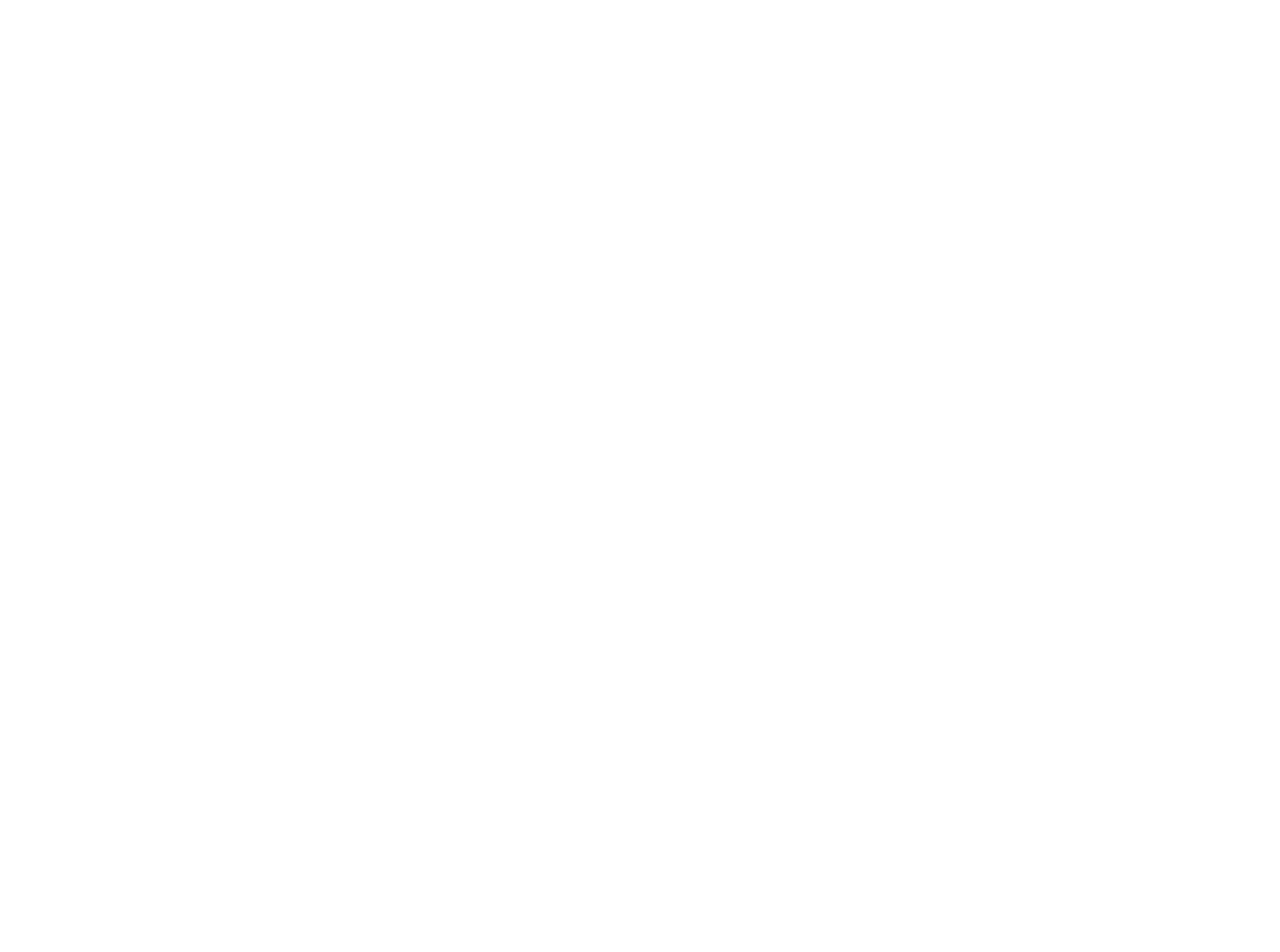
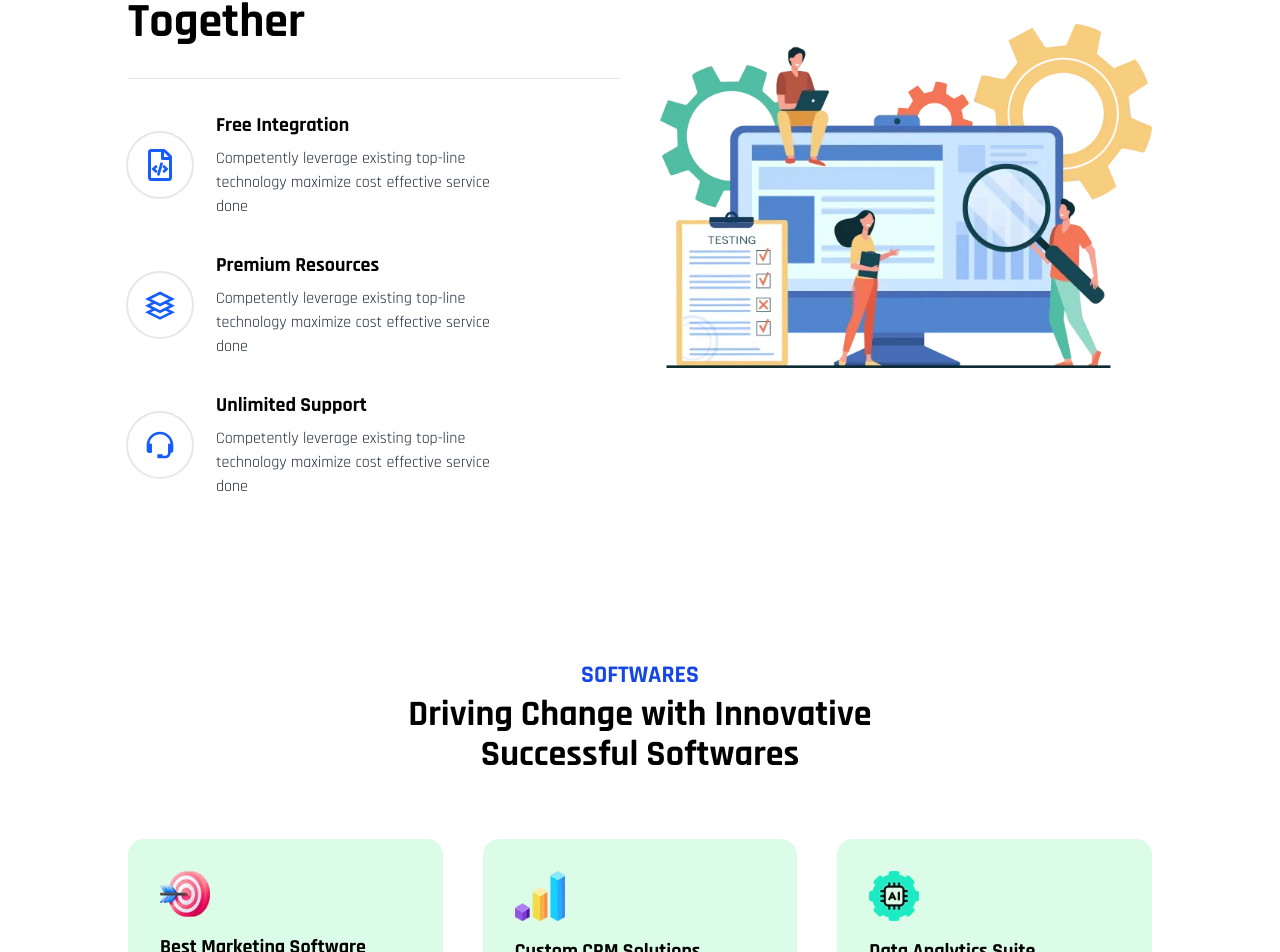
Before and after one commit to nuralam-dev/next-js-practice-, a Next.js app: page / in a window 1280 px wide. Shown: the part 2599-3551 px from the top of the page. Before the commit the page ends 2397 px from the top, so only its background shows below. Built offline with nearby package versions, Linux system fonts and the light colour scheme.

Commit message:
saftware card

```diff
--- a/components/Home/Home.tsx
+++ b/components/Home/Home.tsx
@@ -1,12 +1,16 @@
 import About from "./About/About";
 import Hero from "./Hero/Hero";
 import Service from "./Services/Service";
+import Software from "./Software/Software";
+import WhyChoose from "./WhyChoose/WhyChoose";
 
 const home = () => {
   return <div className="overflow-hidden">
    <Hero/>
    <Service/>
    <About/>
+   <WhyChoose/>
+   <Software/>
   </div>;
 };
 
--- /dev/null
+++ b/components/Home/SoftWare/Software.tsx
@@ -0,0 +1,23 @@
+import SoftwareCard from "./SoftwareCard";
+const Software = () => {
+  return (
+    <section className="pt-16 pb-16">
+      <div className="text-center">
+        <h2 className="uppercase text-lg sm:text-xl md:text-2xl font-bold text-blue-700 dark:text-pink-500">
+          Softwares
+        </h2>
+        <h1 className="text-xl sm:text-3xl md:text-4xl mt-1 font-bold">
+          Driving Change with Innovative <br /> Successful Softwares
+        </h1>
+      </div>
+
+      <div className="w-[80%] mx-auto mt-16 grid grid-cols-1 md:grid-cols-2 xl:grid-cols-3 gap-10">
+        <SoftwareCard icon="/images/i1.png" title="Best Marketing Software" />
+        <SoftwareCard icon="/images/i2.png" title="Custom CRM Solutions" />
+        <SoftwareCard icon="/images/i3.png" title="Data Analytics Suite" />
+      </div>
+    </section>
+  );
+};
+
+export default Software;
--- /dev/null
+++ b/components/Home/SoftWare/SoftwareCard.tsx
@@ -0,0 +1,19 @@
+import Image from "next/image";
+import React from "react";
+
+
+type Props = {
+  icon: string;
+  title: string;
+};
+
+const SoftwareCard = ({ icon, title }: Props) => {
+  return (
+    <div className="bg-green-100 dark:bg-gray-800 p-8 rounded-2xl">
+      <Image src={icon} alt="icon" width={50} height={50} />
+      <h3 className="text-xl font-bold mt-4">{title}</h3>
+    </div>
+  );
+};
+
+export default SoftwareCard;
--- /dev/null
+++ b/components/Home/WhyChoose/WhyChoose.tsx
@@ -0,0 +1,76 @@
+import Image from "next/image";
+import { BiSupport } from "react-icons/bi";
+import { FaRegFileCode } from "react-icons/fa";
+import { GrResources } from "react-icons/gr";
+
+const WhyChoose = () => {
+  return (
+    <div className="pt-16 pb-16">
+      <div className="w-[80%] mx-auto grid grid-cols-1 lg:grid-cols-2 gap-10 items-center">
+        {/* Text Content */}
+        <div>
+          <p className="text-sm sm:text-base md:text-xl font-bold text-blue-700 dark:text-pink-500 uppercase">
+            Why Choose Us?
+          </p>
+          <h1 className="text-2xl md:text-3xl lg:text-5xl mt-3 font-bold leading-[1.8rem] md:leading-[3rem]">
+            Innovations Excellence Building Digital Future Together
+          </h1>
+          {/* line */}
+          <div className="mt-8 mb-8 w-full h-[1px] bg-gray-200 dark:bg-gray-700"></div>
+          {/* List type feature */}
+          {/* 1st item */}
+          <div className="sm:flex space-y-3 sm:space-y-0 items-center gap-6 mt-8 mb-8">
+            <div className="flex items-center w-16 h-16 outline-2 outline-gray-200 dark:outline-gray-700 rounded-full flex-col justify-center">
+              <FaRegFileCode className="w-8 h-8 text-blue-600" />
+            </div>
+            <div className="flex-1">
+              <h1 className="text-xl font-bold">Free Integration</h1>
+              <p className="mt-2 text-gray-800 dark:text-gray-300 w-[70%]">
+                Competently leverage existing top-line technology maximize cost
+                effective service done
+              </p>
+            </div>
+          </div>
+          {/* 2nd item */}
+          <div className="sm:flex space-y-3 sm:space-y-0 items-center gap-6 mt-8 mb-8">
+            <div className="flex items-center w-16 h-16 outline-2 outline-gray-200 dark:outline-gray-700 rounded-full flex-col justify-center">
+              <GrResources className="w-8 h-8 text-blue-600" />
+            </div>
+            <div className="flex-1">
+              <h1 className="text-xl font-bold">Premium Resources</h1>
+              <p className="mt-2 text-gray-800 dark:text-gray-300 w-[70%]">
+                Competently leverage existing top-line technology maximize cost
+                effective service done
+              </p>
+            </div>
+          </div>
+          {/* 3rd item */}
+          <div className="sm:flex space-y-3 sm:space-y-0 items-center gap-6 mt-8 mb-8">
+            <div className="flex items-center w-16 h-16 outline-2 outline-gray-200 dark:outline-gray-700 rounded-full flex-col justify-center">
+              <BiSupport className="w-8 h-8 text-blue-600" />
+            </div>
+            <div className="flex-1">
+              <h1 className="text-xl font-bold">Unlimited Support</h1>
+              <p className="mt-2 text-gray-800 dark:text-gray-300 w-[70%]">
+                Competently leverage existing top-line technology maximize cost
+                effective service done
+              </p>
+            </div>
+          </div>
+        </div>
+
+        {/* Image Content */}
+        <div>
+          <Image
+            src="/images/wc.png"
+            alt="Why Choose"
+            width={800}
+            height={800}
+          />
+        </div>
+      </div>
+    </div>
+  );
+};
+
+export default WhyChoose;
```
